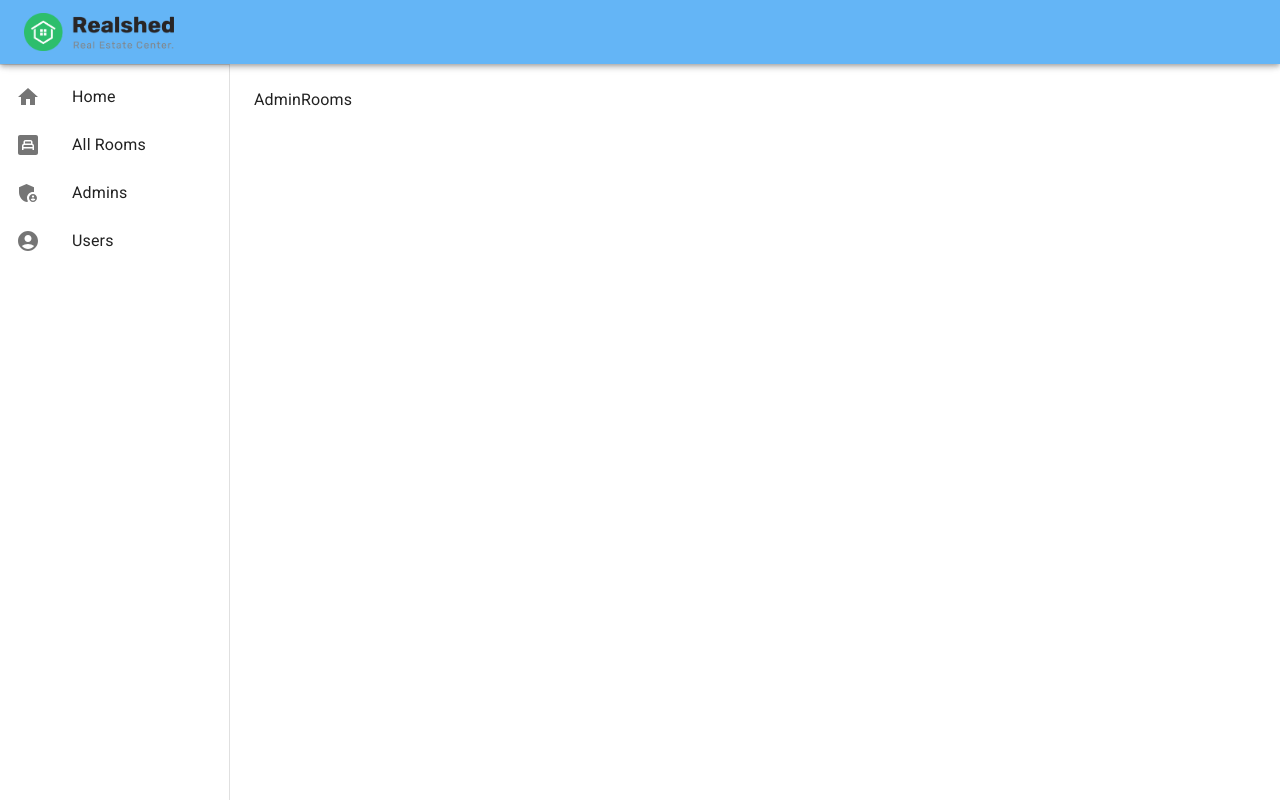
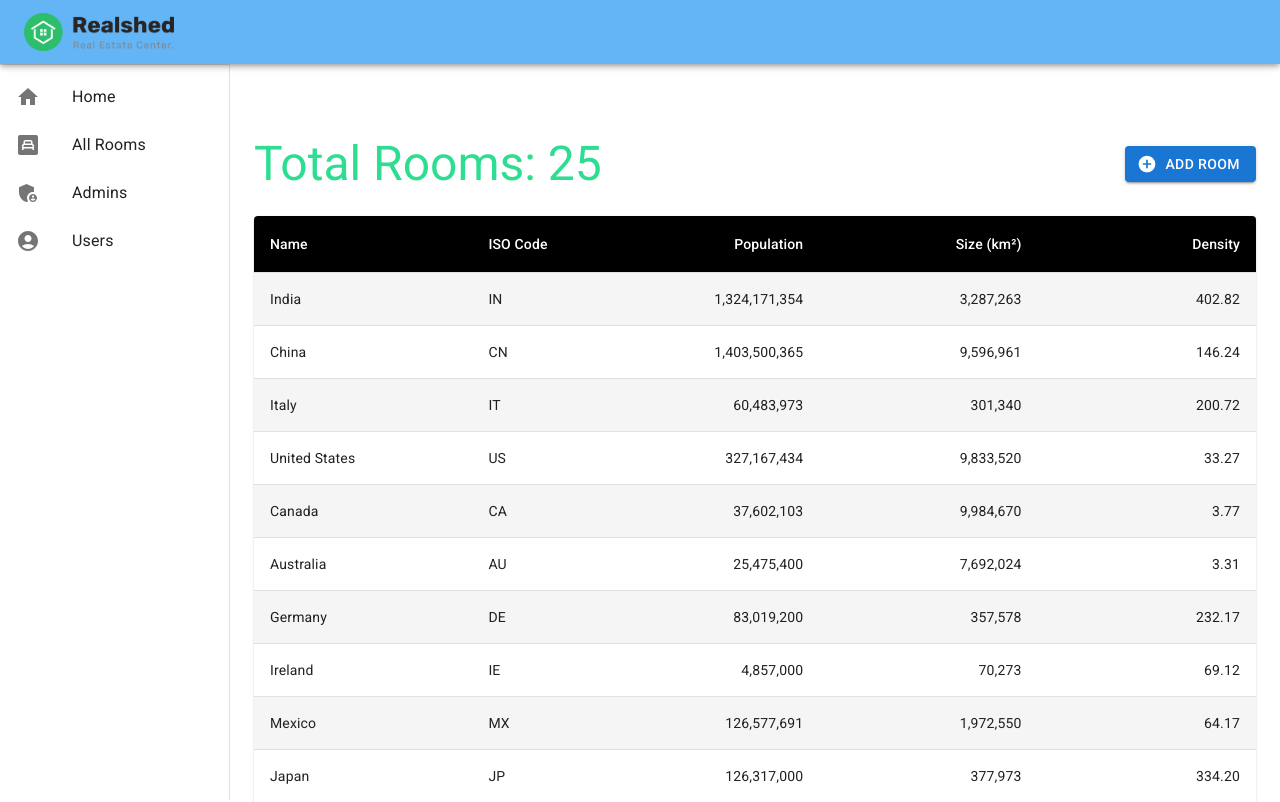
Before and after one commit to RiyaadHossain/Hoteltastic-Client, a React (Create React App) app: page /admin/allRoom in a window 1280 px wide. Shown: the top 802 px of the page. Built offline with nearby package versions, Linux system fonts and the light colour scheme; no server answers.

Commit message:
admin rooms table added

```diff
--- a/src/Pages/Dashboard/Admin/AdminLayout.jsx
+++ b/src/Pages/Dashboard/Admin/AdminLayout.jsx
@@ -120,6 +120,7 @@ function AdminLayout(props) {
               boxSizing: "border-box",
               width: drawerWidth,
             },
+            position: 'sticky' // Rakib Vaiya ----------------------------------------------------------------------------------- Here -------------------------------------
           }}
         >
           {drawer}
@@ -132,6 +133,7 @@ function AdminLayout(props) {
               boxSizing: "border-box",
               width: drawerWidth,
             },
+            position: 'sticky' // Rakib Vaiya ----------------------------------------------------------------------------------- Here -------------------------------------
           }}
           open
         >
--- a/src/Pages/Dashboard/Admin/AdminRooms.jsx
+++ b/src/Pages/Dashboard/Admin/AdminRooms.jsx
@@ -1,9 +1,150 @@
-import React from 'react'
+import * as React from "react";
+import Paper from "@mui/material/Paper";
+import Table from "@mui/material/Table";
+import TableBody from "@mui/material/TableBody";
+import TableHead from "@mui/material/TableHead";
+import TableRow from "@mui/material/TableRow";
+import { styled } from "@mui/material/styles";
+import TableContainer from "@mui/material/TableContainer";
+import TableCell, { tableCellClasses } from "@mui/material/TableCell";
+import { Box } from "@mui/system";
+import { Button, Typography } from "@mui/material";
+import { AddCircle } from "@mui/icons-material";
 
-function AdminRooms() {
-  return (
-    <div>AdminRooms</div>
-  )
+const columns = [
+  { id: "name", label: "Name", minWidth: 170 },
+  { id: "code", label: "ISO\u00a0Code", minWidth: 100 },
+  {
+    id: "population",
+    label: "Population",
+    minWidth: 170,
+    align: "right",
+    format: (value) => value.toLocaleString("en-US"),
+  },
+  {
+    id: "size",
+    label: "Size\u00a0(km\u00b2)",
+    minWidth: 170,
+    align: "right",
+    format: (value) => value.toLocaleString("en-US"),
+  },
+  {
+    id: "density",
+    label: "Density",
+    minWidth: 170,
+    align: "right",
+    format: (value) => value.toFixed(2),
+  },
+];
+
+function createData(name, code, population, size) {
+  const density = population / size;
+  return { name, code, population, size, density };
 }
 
-export default AdminRooms
+const rows = [
+  createData("India", "IN", 1324171354, 3287263),
+  createData("China", "CN", 1403500365, 9596961),
+  createData("Italy", "IT", 60483973, 301340),
+  createData("United States", "US", 327167434, 9833520),
+  createData("Canada", "CA", 37602103, 9984670),
+  createData("Australia", "AU", 25475400, 7692024),
+  createData("Germany", "DE", 83019200, 357578),
+  createData("Ireland", "IE", 4857000, 70273),
+  createData("Mexico", "MX", 126577691, 1972550),
+  createData("Japan", "JP", 126317000, 377973),
+  createData("France", "FR", 67022000, 640679),
+  createData("India", "IN", 1324171354, 3287263),
+  createData("China", "CN", 1403500365, 9596961),
+  createData("Italy", "IT", 60483973, 301340),
+  createData("United States", "US", 327167434, 9833520),
+  createData("Canada", "CA", 37602103, 9984670),
+  createData("Australia", "AU", 25475400, 7692024),
+  createData("Germany", "DE", 83019200, 357578),
+  createData("Ireland", "IE", 4857000, 70273),
+  createData("Mexico", "MX", 126577691, 1972550),
+  createData("Japan", "JP", 126317000, 377973),
+  createData("France", "FR", 67022000, 640679),
+];
+
+const StyledTableCell = styled(TableCell)(({ theme }) => ({
+  [`&.${tableCellClasses.head}`]: {
+    backgroundColor: theme.palette.common.black,
+    color: theme.palette.common.white,
+  },
+  [`&.${tableCellClasses.body}`]: {
+    fontSize: 14,
+  },
+}));
+
+const StyledTableRow = styled(TableRow)(({ theme }) => ({
+  "&:nth-of-type(odd)": {
+    backgroundColor: theme.palette.action.hover,
+  },
+  // hide last border
+  "&:last-child td, &:last-child th": {
+    border: 0,
+  },
+}));
+export default function AdminRooms() {
+  return (
+    <>
+      <Box
+        display="flex"
+        justifyContent="space-between"
+        alignItems="center"
+        mt={6}
+        mb={3}
+      >
+        <Typography variant="h3" color="#2FDD92">
+          Total Rooms: 25
+        </Typography>
+        <Button variant="contained" startIcon={<AddCircle />}>
+          Add Room
+        </Button>
+      </Box>
+      <Paper sx={{ width: "100%", overflow: "hidden" }}>
+        <TableContainer>
+          <Table stickyHeader aria-label="sticky table">
+            <TableHead>
+              <TableRow>
+                {columns.map((column) => (
+                  <StyledTableCell
+                    key={column.id}
+                    align={column.align}
+                    style={{ minWidth: column.minWidth }}
+                  >
+                    {column.label}
+                  </StyledTableCell>
+                ))}
+              </TableRow>
+            </TableHead>
+            <TableBody>
+              {rows.map((row, i) => {
+                return (
+                  <StyledTableRow
+                    hover
+                    role="checkbox"
+                    tabIndex={-1}
+                    key={row.code}
+                  >
+                    {columns.map((column) => {
+                      const value = row[column.id];
+                      return (
+                        <TableCell key={column.id} align={column.align}>
+                          {column.format && typeof value === "number"
+                            ? column.format(value)
+                            : value}
+                        </TableCell>
+                      );
+                    })}
+                  </StyledTableRow>
+                );
+              })}
+            </TableBody>
+          </Table>
+        </TableContainer>
+      </Paper>
+    </>
+  );
+}
```
